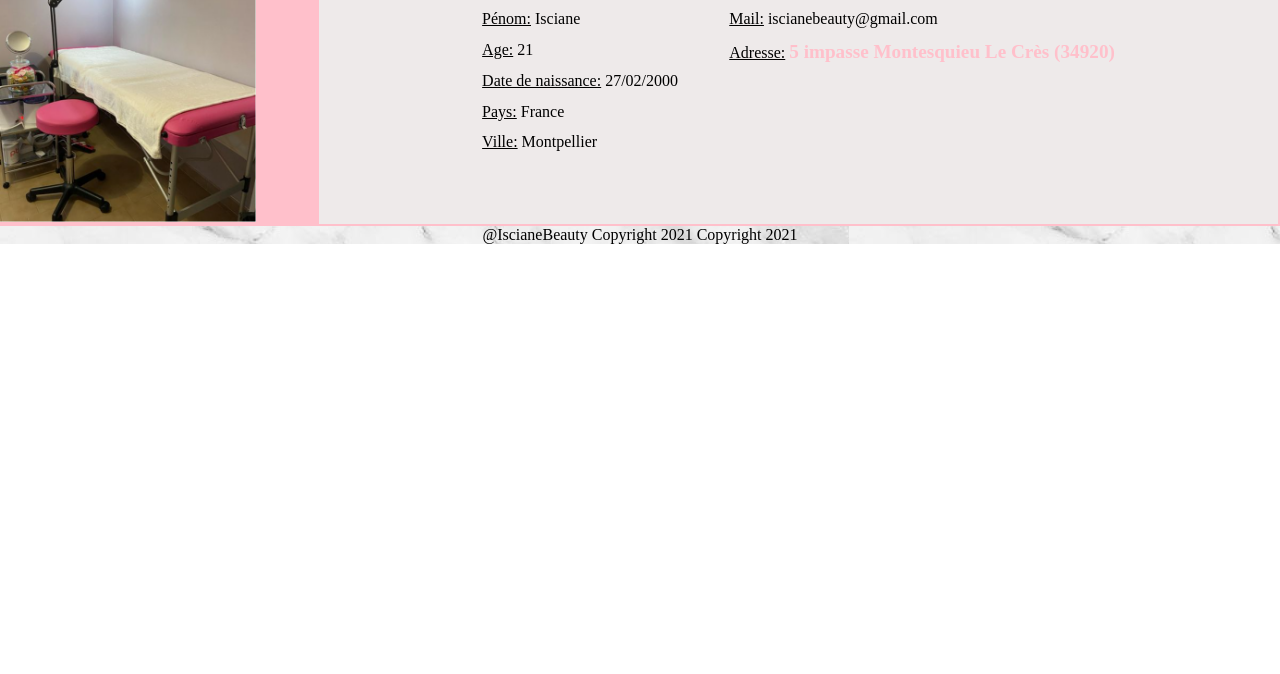
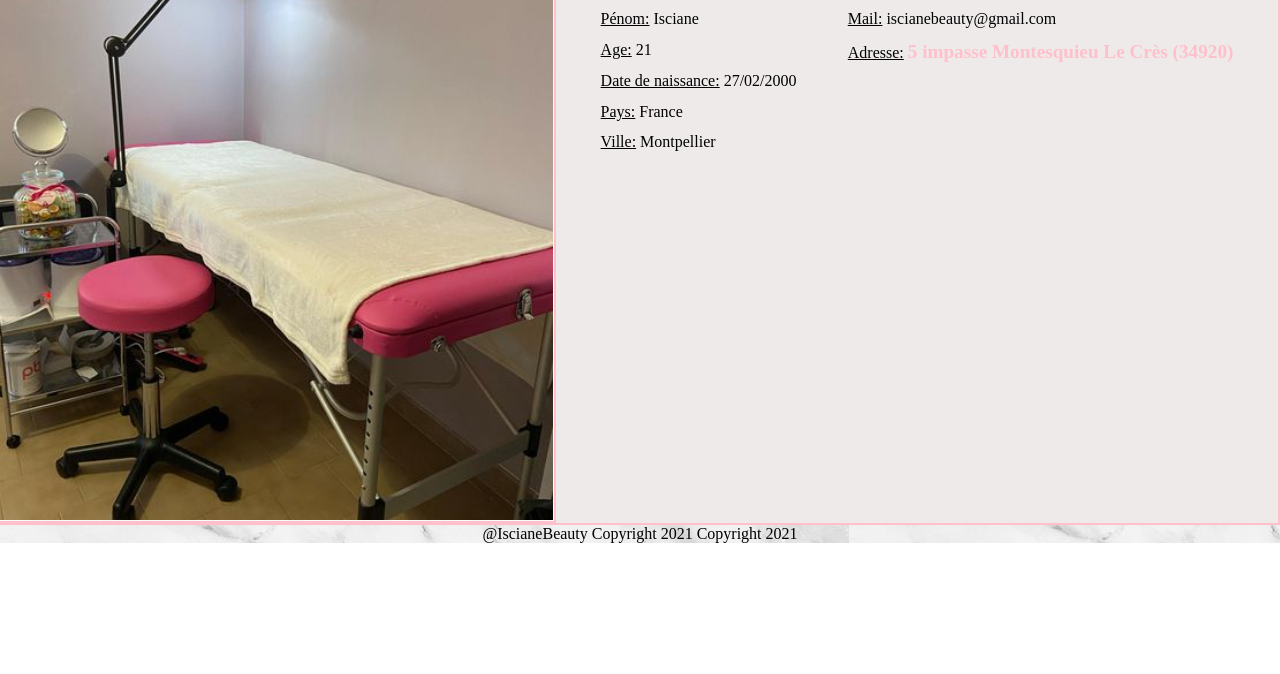
Before and after one commit to logandej/EportFolio, a plain HTML site: page a_propos.html in a window 1280 px wide. Shown: the part 126-800 px from the top of the page. Drawn offline with Linux system fonts and the light colour scheme.

Commit message:
Update a_propos.html

```diff
--- a/a_propos.html
+++ b/a_propos.html
@@ -18,7 +18,7 @@
 	    <main>
            <aside>
 
-            <img class="lieu" src="../EportFolio/img/lieu.png">
+            <img src="../EportFolio/img/lieu.png">
            </aside>
             <article>
 
```
